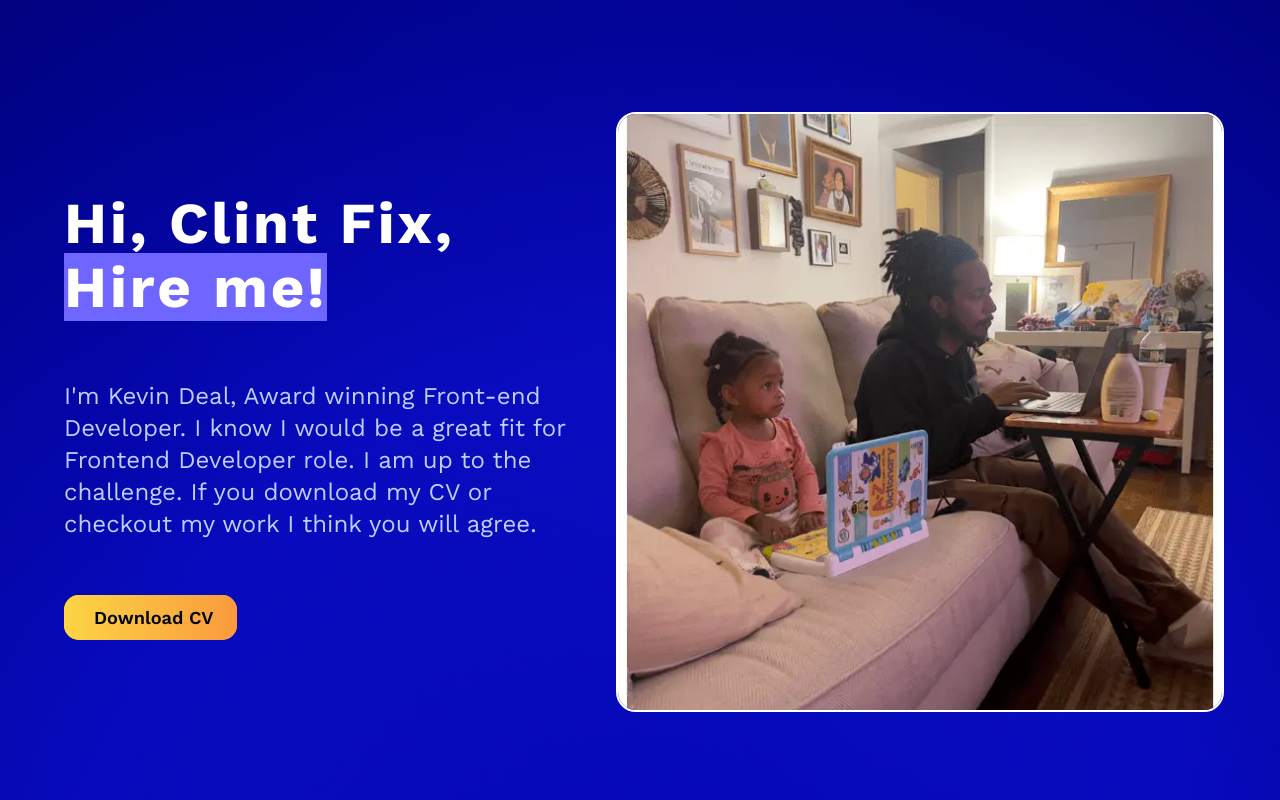
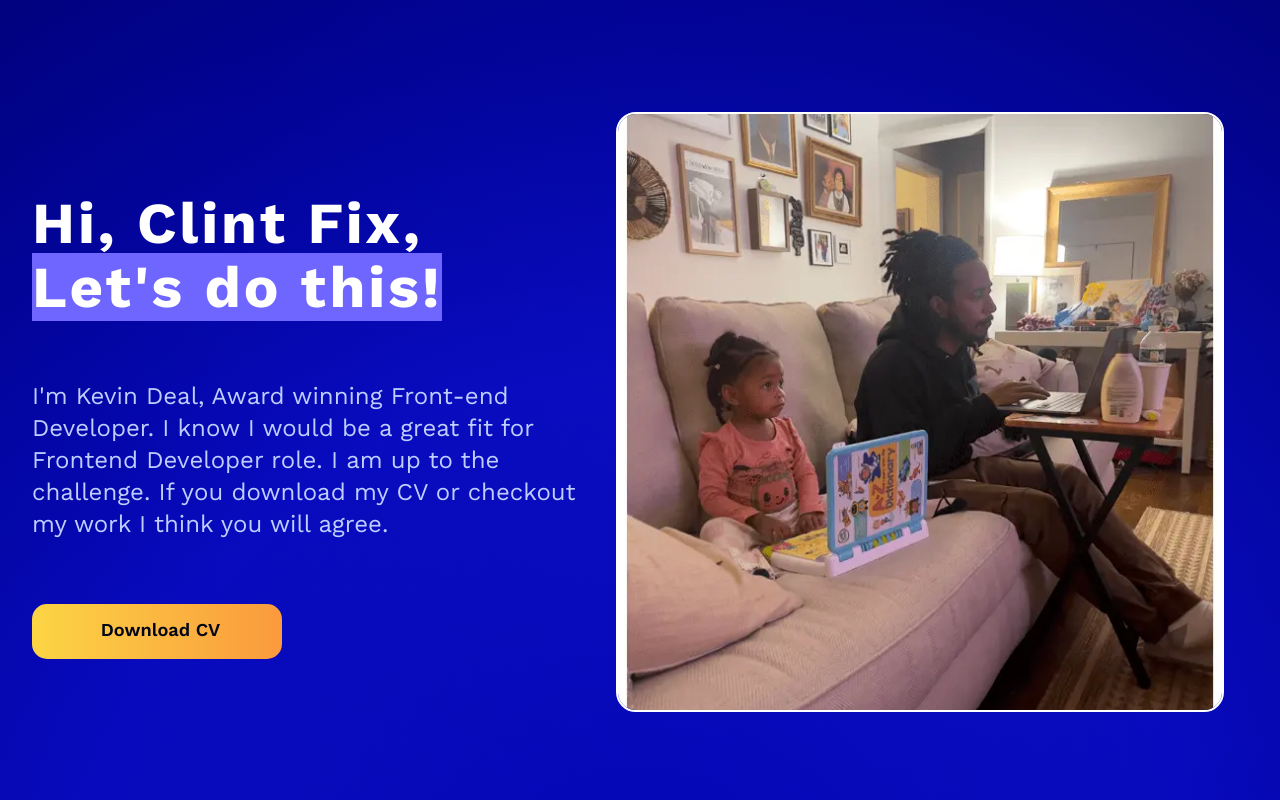
Before and after one commit to kevindeal/SynthesisTutor-Portfolio, a React (Vite) app: page / in a window 1280 px wide. Shown: the top 800 px of the page. Built offline with nearby package versions, Linux system fonts and the light colour scheme.

Commit message:
framer added w/text-animation

```diff
--- a/package.json
+++ b/package.json
@@ -11,6 +11,7 @@
   },
   "dependencies": {
     "autoprefixer": "^10.4.20",
+    "framer-motion": "^11.18.1",
     "postcss": "^8.5.1",
     "react": "^18.3.1",
     "react-dom": "^18.3.1"
--- a/src/components/hero/hero.jsx
+++ b/src/components/hero/hero.jsx
@@ -1,3 +1,5 @@
+
+import { TypeOutHeader } from "./TypeOutHeader";
 
 export const Hero = () => {
   const hiringManager = 'Clint Fix';
@@ -7,9 +9,9 @@ export const Hero = () => {
 
   return (
     <section aria-label="hero" className="md:flex md:flex-row py-20">
-      <div className="hero-content md:w-[48%] px-8 md:mt-10">
+      <div className="hero-content md:w-[48%] md:mt-10">
         <h1 className="hero-heading text-4xl md:text-[58px] tracking-wider font-bold text-white leading-[1.1] text-center md:text-left py-10" aria-label="heading">
-          Hi, {hiringManager}, <br className="md:hidden"></br><span className="bg-[#6f66ff]">Hire me!</span>
+          Hi, {hiringManager}, <br></br><TypeOutHeader text="Let&apos;s do this!" />
         </h1>
         <picture className="mobile-img md:hidden w-full h-[300px] md:h-[600px]">
           <source
@@ -22,9 +24,9 @@ export const Hero = () => {
         <p className="hero-subhead mt-5 md:m-0 mb-6 md:mb-6 md:py-[20px] text-lg md:text-2xl text-center md:text-left text-[#bfceff] font-normal" aria-label="subheading">
           I&apos;m Kevin Deal, Award winning Front-end Developer. I know I would be a great fit for {teamNeed}. I am up to the challenge. If you download my CV or checkout my work I think you will agree.
         </p>
-        <a href={ctaUrl} aria-label={ctaText} className="hero-cta w-full flex md:inline-block text-center md:text-left py-[20px]" download>
+        <a href={ctaUrl} aria-label={ctaText} className="hero-cta w-full flex flex-column text-center md:w-[250px] py-[20px]" download>
           <span
-            className="hero-button w-full md:w-auto gap-2 text-[#020718] bg-[#ffd000] bg-gradient-to-r from-[#fcd544] to-[#fa9a3d] border-none rounded-[15px] h-[55px] py-3 px-[30px] pr-[23px] text-[18.2px] font-semibold
+            className="hero-button w-full gap-2 text-[#020718] bg-[#ffd000] bg-gradient-to-r from-[#fcd544] to-[#fa9a3d] border-none rounded-[15px] h-[55px] py-3 px-[30px] pr-[23px] text-[18.2px] font-semibold
             hover:bg-gradient-to-r hover:from-[#ffe066] hover:to-[#fdbb42] transition-all duration-80"
           >
             {ctaText}
--- /dev/null
+++ b/src/components/hero/typeOutHeader.jsx
@@ -0,0 +1,33 @@
+import  { useState, useEffect } from 'react';
+import { motion } from "framer-motion";
+import PropTypes from 'prop-types';
+
+export const TypeOutHeader = ({ text }) => {
+  const [displayText, setDisplayText] = useState('');
+
+  useEffect(() => {
+    let index = 0;
+    const interval = setInterval(() => {
+      setDisplayText(text.slice(0, index + 1));
+      index++;
+      if (index >= text.length) {
+        clearInterval(interval);
+      }
+    }, 100);
+    return () => clearInterval(interval);
+  }, [text]);
+
+  return (
+    <motion.span
+    initial={{opacity: 0}}
+    animate={{ opacity: 1 }}
+    className="bg-[#6f66ff]"
+    >
+      {displayText}
+    </motion.span>
+  )
+}
+
+TypeOutHeader.propTypes = {
+  text: PropTypes.string.isRequired,
+};
```
Also changed, not shown: 1 other file (tests, documents, lock files or other folders).
